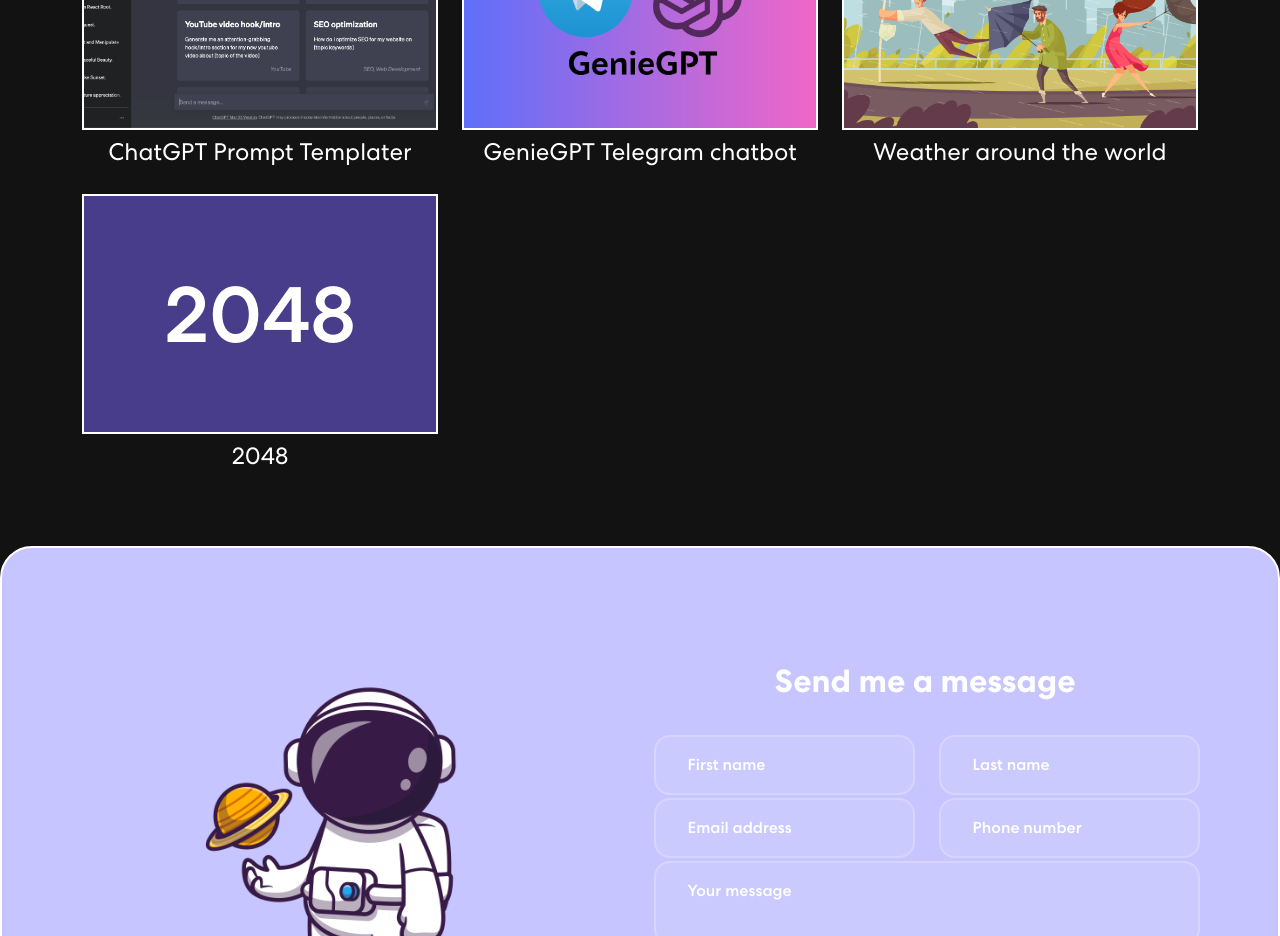
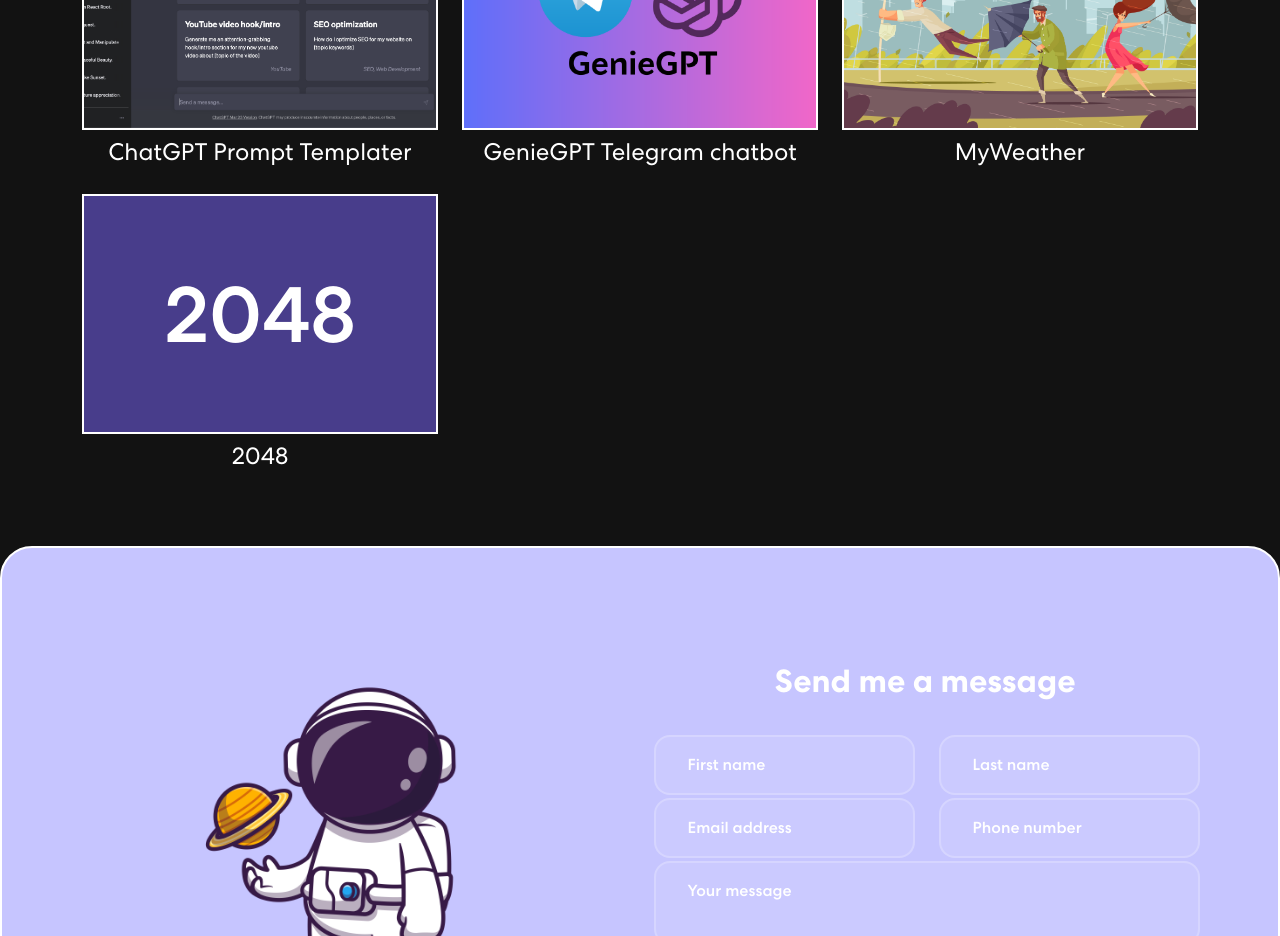
Before and after one commit to IgorIvanter/portfolio-website, a React (Create React App) app: page / in a window 1280 px wide. Shown: the part 1340-2276 px from the top of the page. Built offline with nearby package versions, Linux system fonts and the light colour scheme.

Commit message:
renamed weather app

```diff
--- a/src/data/projects/projectsData.js
+++ b/src/data/projects/projectsData.js
@@ -19,7 +19,7 @@
     {
         name: "GenieGPT Telegram chatbot",
         description: "GenieGPT is a Telegram bot designed to bring assistance, entertainment and humor to those who use the popular messaging platform. This bot is powered by the powerful GPT-3.5-turbo AI model from OpenAI. It can understand both written text and voice messages (transcription happens withing a fraction of a second), making it an extremely powerful and practical tool. Genie also has memory, meaning that you can refer to your previous messages, and the bot will understand you. The bot is written in python and hosten on AWS EC2. It can be found by its username: @GenieGPT_AI_bot",
-        learned: ["Telegram API", "python-telegram-bot library", "OpenAI API", "Hosting on AWS EC2"],
+        learned: ["Telegram API", "python-telegram-bot library", "using environment variables with a '.env' file", "OpenAI API", "logging in python", "Hosting on AWS EC2"],
         code: "https://github.com/IgorIvanter/gpt3.5-telegram-chatbot-voice-support",
         site: "https://t.me/GenieGPT_AI_bot",
         content: () => {
@@ -45,8 +45,8 @@
     //     }
     // },
     {
-        name: "Weather around the world",
-        description: "This is a weather app. It allows you to search for a city (minimum population 0.5M people) and see the current weather there, as well as a weather forecast for the next 5 days (with an interval of 3 hours). For every timestamp, temperature, wind speed and a weather description (eg. snow, rain, clouds) is available. To build this app I used React. To retrieve information about the weather I used the openweathermap API.",
+        name: "MyWeather",
+        description: "This is a weather forecast app. It allows you to search for a city (minimum population 0.5M people) and see the current weather there, as well as a forecast for the next 5 days (with an interval of 3 hours). For every timestamp, temperature, wind speed and a weather description (eg. snow, rain, clouds) is available. To build this app I used React. To retrieve information about the weather I used the openweathermap API.",
         learned: ["Basics of React: components, built-in and custom hooks, conditional rendering, context, data flow via props, rendering multiple components using Array.map(), inline styling, JSX and how it's transpiled to JS, etc.", "API requests using 'fetch() function'", "Handling request being sent too often, setting timeout between requests, aborting old requests", "JS Promises", "Extracting React components and functions into separate files", "Working with unix timestampes and Date() object"],
         code: "https://github.com/IgorIvanter/weather-around-the-world",
         site: "https://igorivanter.github.io/weather-app/",
```
